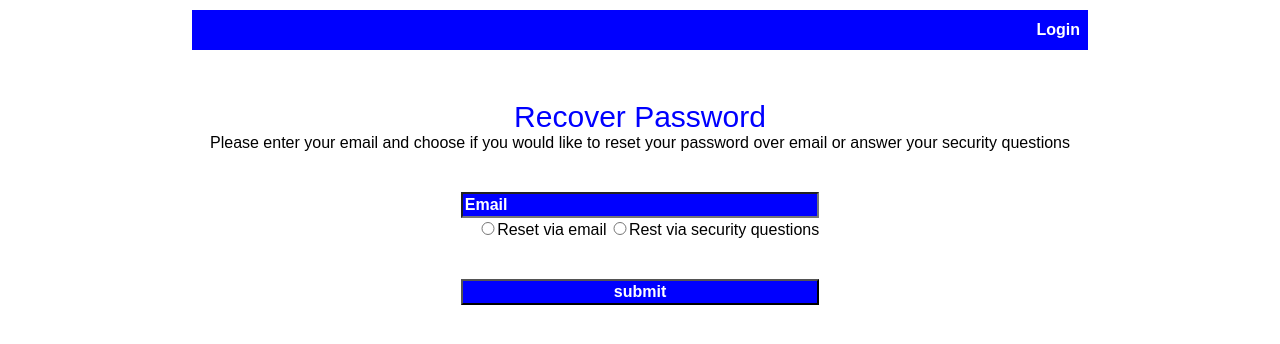
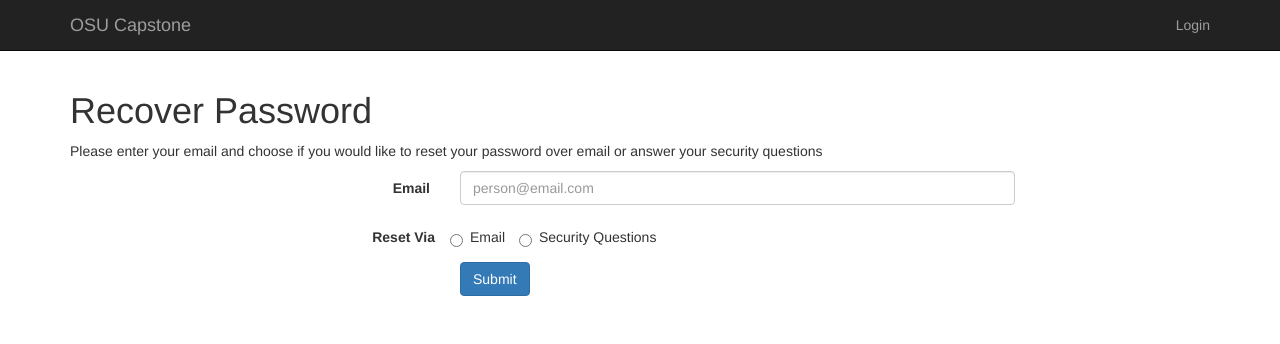
Before and after one commit to cosbyr/osu-capstone, a Flask app: page /password in a window 1280 px wide. Shown: the top 344 px of the page. Run offline with Flask 2, Linux system fonts and the light colour scheme; parts of the project's set-up code (start-up, migrations or seed data) failed here and were passed over; some libraries are stand-ins or nearby versions.

Commit message:
added functionality to password page, all routes should work

```diff
--- a/main.py
+++ b/main.py
@@ -299,7 +299,7 @@ def getPassword():
 			return jsonify(response)
 
 		if payload['reset-method'] == 'question':
-			response = {'1':str(details['question1']), '2':str(details['question2']),'status':200}
+			response = {'one':str(details['question1']), 'two':str(details['question2']),'status':200}
 			return jsonify(response)
 
 		if payload['reset-method'] == 'email':
@@ -320,11 +320,26 @@ def resetPassword():
 
 @app.route('/reset-pass-via-email', methods=['POST'])
 def resetPasswordViaEmail():
+	#you get the email, reset code, new password
 	return 'password has been reset, or will be once this is connected to the database!'
+
+
+@app.route('/reset-pass-via-question', methods=['POST'])
+def resetPasswordVieQuestion():
+	#you get the email and new password
+	return 'password has been reset..or will be in the future!'
+
 
 @app.route('/get-question',methods=['POST'])
 def checkQuestions():
 	pass
+
+# @app.route('/check-questions', methods=['POST'])
+# def checkQuestions():
+# 	#you get the questions in form
+# 	#data = JSON.stringify({'email': email, 'answer1':answer1Value, 'answer2':answer2Value})
+# 	return 'if the questions are correct, can they be sent as a bool?'
+
 
 @loginManager.user_loader
 def accountLoader(id):
--- a/static/css/customStrap.css
+++ b/static/css/customStrap.css
@@ -27,3 +27,36 @@
 .uppercase {
 	text-transform: uppercase;
 }
+
+/* Creates loading spinner */
+
+/* Start by setting display:none to make this hidden.
+   Then we position it in relation to the viewport window
+   with position:fixed. Width, height, top and left speak
+   for themselves. Background we set to 80% white with
+   our animation centered, and no-repeating */
+.modal {
+    display:    none;
+    position:   fixed;
+    z-index:    1000;
+    top:        0;
+    left:       0;
+    height:     100%;
+    width:      100%;
+    background: rgba( 255, 255, 255, .8 )
+                url('http://i.stack.imgur.com/FhHRx.gif')
+                50% 50%
+                no-repeat;
+}
+
+/* When the body has the loading class, we turn
+   the scrollbar off with overflow:hidden */
+body.loading {
+    overflow: hidden;
+}
+
+/* Anytime the body has the loading class, our
+   modal element will be visible */
+body.loading .modal {
+    display: block;
+}
--- a/static/js/domManipulation.js
+++ b/static/js/domManipulation.js
@@ -1,4 +1,11 @@
 $(document).ready(function(){
+
+	$body = $("body");
+
+	$(document).on({
+	    ajaxStart: function() { $body.addClass("loading");    },
+	    //ajaxComplete: function() { $body.removeClass("loading"); }
+	});
 
 	/* for find employee form on create a new award */
 	$('#get-employee-form').on('submit', function(e){
@@ -43,14 +50,14 @@ $(document).ready(function(){
 
 	/*if choosing to reset password via email a warning box will apear  in /password*/
 	$("#reset-via-email").on("click", function(){
-		$("#send-email-reset").removeClass("no-display");
-		$("#display-security-questions").addClass("no-display");
+		$("#send-email-reset").removeClass("is-hidden");
+		$("#display-security-questions").addClass("is-hidden");
 		console.log("button pressed");
 	});
 
 
 	/* choosing to reset via email or password on /password*/
-	$("#reset-password").on('submit', function(){
+	var email = $("#reset-password").on('submit', function(){
 		event.preventDefault();
 		var that = $(this),
 	      url = that.attr('action'),
@@ -69,26 +76,68 @@ $(document).ready(function(){
 
 			success: function(response){
 				console.log("sucess " + radioValue);
+				$body.removeClass("loading");
+
 				if(radioValue == "email"){
-					console.log("I will now display email stuff");
-					$("#display-security-questions").addClass("no-display");
-					$("#send-email-reset").removeClass("no-display");
+					$("email-sent").removeClass("is-hidden");
 				}
 				else{
-					console.log("I will now display security question stuff");
-					$("#display-security-questions").removeClass("no-display");
-					$("#send-email-reset").addClass("no-display");
+					// $('#reset-password-main-form').addClass("is-hidden");
+					$("#security-questions").removeClass("is-hidden");
+					$("#send-email-reset").addClass("is-hidden");
+
+					var question1 = response.one;
+					var question2 = response.two;
+
+					$('#question-1').append(question1);
+					$('#question-2').append(question2);
 				}
+			},
 
-
-			},
 			error: function (jqXHR, exception) {
+				$body.removeClass("loading");
     			console.log("in error" + jqXHR);
     		}
 		});
 
-		return false;
+		return email;
 	});
+
+	// Check security questions in /password
+	$('#security-questions').on('submit', function(){
+		event.preventDefault();
+		var that = $(this),
+	      url = that.attr('action'),
+	      type = that.attr('method'),
+	      answer1Value = $("input[name='security-answer-1']").val();
+	      answer2Value = $("input[name='security-answer-2']").val();
+		  data = JSON.stringify({'email': email, 'answer1':answer1Value, 'answer2':answer2Value})
+	      console.log(data);
+
+		$.ajax(url, {
+			type: type,
+			data: data,
+			contentType: 'application/json',
+			dataTyep: 'json',
+
+			success: function(response){
+				$('#security-questions').addClass("is-hidden");
+
+				/*if response == true
+				$('password-has-been-reset-questions').removeClass('is-hidden');
+			  if resonse == false
+			    $('password-reset-failure').removeClass('is-hidden');
+			*/
+			},
+			error: function(jqXHR, exception){
+	      		console.log("error:");
+	      		console.log(jqXHR);
+	      		//display some error
+	      	}
+	    });
+	});
+
+	// Reset password via sqcurity questions in /password
 
 	/*resetting password on /reset-password*/
 	$('#password-has-been-reset').on('submit', function(){
--- a/templates/password.html
+++ b/templates/password.html
@@ -8,46 +8,126 @@
 
 {% block content %}
 
-<link rel="stylesheet" href="static/css/stylesheet.css">
+<!-- <link rel="stylesheet" href="static/css/stylesheet.css"> -->
 
-	<div class="outter-container">
-		<header class="header-row">
-			<ul>
-				<li style="float:right"><a href="/login">Login</a></li>
-			</ul>
-		</header>
-		<div class="page-title">Recover Password</div>
+	<nav class="navbar navbar-inverse navbar-static-top">
+		<div class="container">
+	    <!-- Brand and toggle get grouped for better mobile display -->
+	    <div class="navbar-header">
+	      <button type="button" class="navbar-toggle collapsed" data-toggle="collapse" data-target="#nav-bar-main" aria-expanded="false">
+	        <span class="sr-only">Toggle navigation</span>
+	        <span class="icon-bar"></span>
+	        <span class="icon-bar"></span>
+	        <span class="icon-bar"></span>
+	      </button>
+	      <a class="navbar-brand" href="/">OSU Capstone</a>
+	    </div>
+
+	    <!-- Collect the nav links, forms, and other content for toggling -->
+	    <div class="collapse navbar-collapse" id="nav-bar-main">
+	      <ul class="nav navbar-nav navbar-right">
+	        <li><a href="/login">Login</a></li>
+	      </ul>
+	    </div><!-- /.navbar-collapse -->
+	  </div><!-- /.container-fluid -->
+	</nav>
+
+	<div class="container" id="reset-password-main-form">
+		<h1>Recover Password</h1>
 		<p>Please enter your email and choose if you would like to reset your password over email or answer your security questions</p>
-		<section class="inner-container">
-			<form method="post" action="/get-password" id="reset-password">
-				<input class="input-box" name="email" placeholder="Email" required/>
-				<input  id="reset-via-email" class="radio" type="radio" name="reset-method" value="email" required/>Reset via email
-				<input class="radio" type="radio" name="reset-method" value="question" />Rest via security questions
+		<form class="form-horizontal" method="post" action="/get-password" id="reset-password">
 
-				<!-- Will show warning if resetting via email -->
-				<div  id="send-email-reset"  class="center-align no-display">Clicking the button will send a password reset email, your current password will be deactivated
+			<!-- get email -->
+			<div class="form-group">
+				<label class="col-sm-4 control-label" for="email">Email</label>
+				<div class="col-sm-6">
+					<input class="form-control" type="email" id='email' name="email" placeholder="person@email.com" required >
 				</div>
-				<input type="submit" value="submit" />
-			</form>
+			</div>
+
+			<!-- radio buttons to select to reset via email or questions -->
+
+			<label class="col-sm-4 control-label" for="email">Reset Via</label>
+			<div class="form-group col-sm-6">
+				<label class="radio-inline" id="reset-via-email">
+					<input  class="radio" type="radio" name="reset-method" value="email" required >Email
+				</label>
+				<label class="radio-inline">
+					<input class="radio" type="radio" name="reset-method" value="question">Security Questions
+				</label>
+			</div>
+
+			<!-- Will show warning if resetting via email -->
+			<div  id="send-email-reset" class="col-sm-6 col-sm-offset-4 is-hidden" >Clicking the button will send a password reset email, your current password will be deactivated
+			</div>
+
+			<div class="form-group">
+				<div class="col-sm-6 col-sm-offset-4">
+					<button type="submit" class="btn btn-primary">Submit</button>
+				</div>
+			</div>
+
+			<div  id="email-sent" class="col-sm-6 col-sm-offset-4 is-hidden" >A reset code has been sent. Please check your email.
+			</div>
+		</form>
 
 
-			<!-- Will show button to send password reset button -->
-			<div id="send-email-reset" class="center-align no-display">Clicking the button will send a password reset email, your current password will deactivate
+		<!-- Form to submit security questions -->
 
-				<div class="button-box">Reset Password</div>
+		<form  id="security-questions" class="form-horizontal is-hidden" action="/check-questions" method="post">
+
+			<label id="question-1" class="col-sm-4 control-label" for="answer1"></label>
+
+			<div class="col-sm-6">
+				<input class="form-control" type="text" name="security-answer-1" placeholder="Answer" id="answer1" required >
+			</div><br><br>
+			<label id="question-2" class="col-sm-4 control-label" for="answer2"></label>
+
+			<div class="col-sm-6">
+				<input class="form-control" type="text" name="security-answer-2" placeholder="Answer" id="answer2" required >
 			</div>
 
-			<!-- If user wants to answer security questions. Starts out as hidden will be visible though ajax request -->
-			<section class="no-display" id="display-security-questions">
-				<form action="/check-question" method="post">
+			<div class="form-group">
+				<div class="col-sm-6 col-sm-offset-4">
+					<button type="submit" class="btn btn-primary">Submit questions</button>
+				</div>
+			</div>
+		</form>
 
-					<!-- NEED TO TRANSLATE EMAIL TO USER INFO TO GRAB SECUIRUTY QUESTIONS -->
-					<input class="input-box no-margin-top" type="text" name="security-answer-1" placeholder="Answer">
-					<input class="input-box no-margin-top" type="text" name="security-answer-2" placeholder="Answer">
+		<!-- reset password form -->
+		<form method="post" action="/reset-pass-via-question" id="password-has-been-reset-questions" class="is-hidden form-horizontal">
+			<div class="form-group">
+				<label class="col-sm-4 control-label" for="pass1">New Password</label>
+				<div class="col-sm-6">
+					<input class="form-control" type="password" id="pass1" name="password" required >
+				</div><br>
+			</div>
+			<div class="form-group">
+				<label class="col-sm-4 control-label" for="pass2">Reenter Password</label>
+				<div class="col-sm-6">
+					<input class="form-control" type="password" id="pass2" name="password" onkeyup="checkPass(); return false;" required>
+					<span class="help-block">
+						<span class="is-hidden" id="confirmMessage"></span>
+					</span>
+				</div>
+			</div>
+			<div class="form-group">
+				<div class="col-sm-6 col-sm-offset-4">
+					<button  class="btn btn-primary" type="submit">Reset Password</button>
+				</div>
+			</div>
+		</form>
 
-					<input class="button-box" type="submit" value="Submit Answers">
-				</form>
-			</section>
-		</section>
+
+		<!-- sucess message -->
+		<div id="password-reset-sucess" class="col-sm-6 is-hidden">Your password has been reset. Please login
+			<a href="/login"><div class="button btn-primary">Login</div></a>
+		</div>
+
+
+		<!-- failure message -->
+		<div id="password-reset-failure" class="col-sm-6 is-hidden">Your password was not sucessfully reset. Please contact your administrator</div>
+
+	<div class="modal"><!-- Adds thinking spinner --></div>
 	</div>
 {% endblock content %}
```
Also changed, not shown: templates/reset-password.html (+5 -2 lines).
